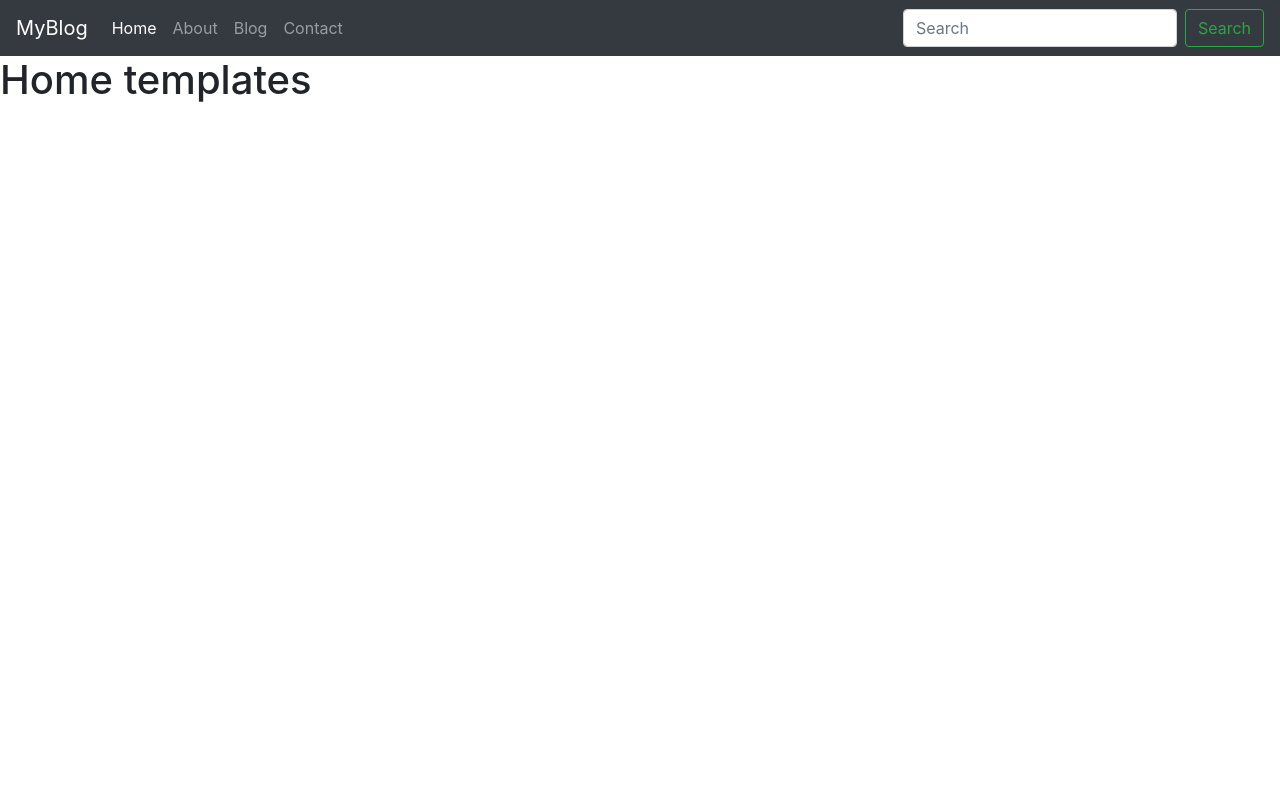
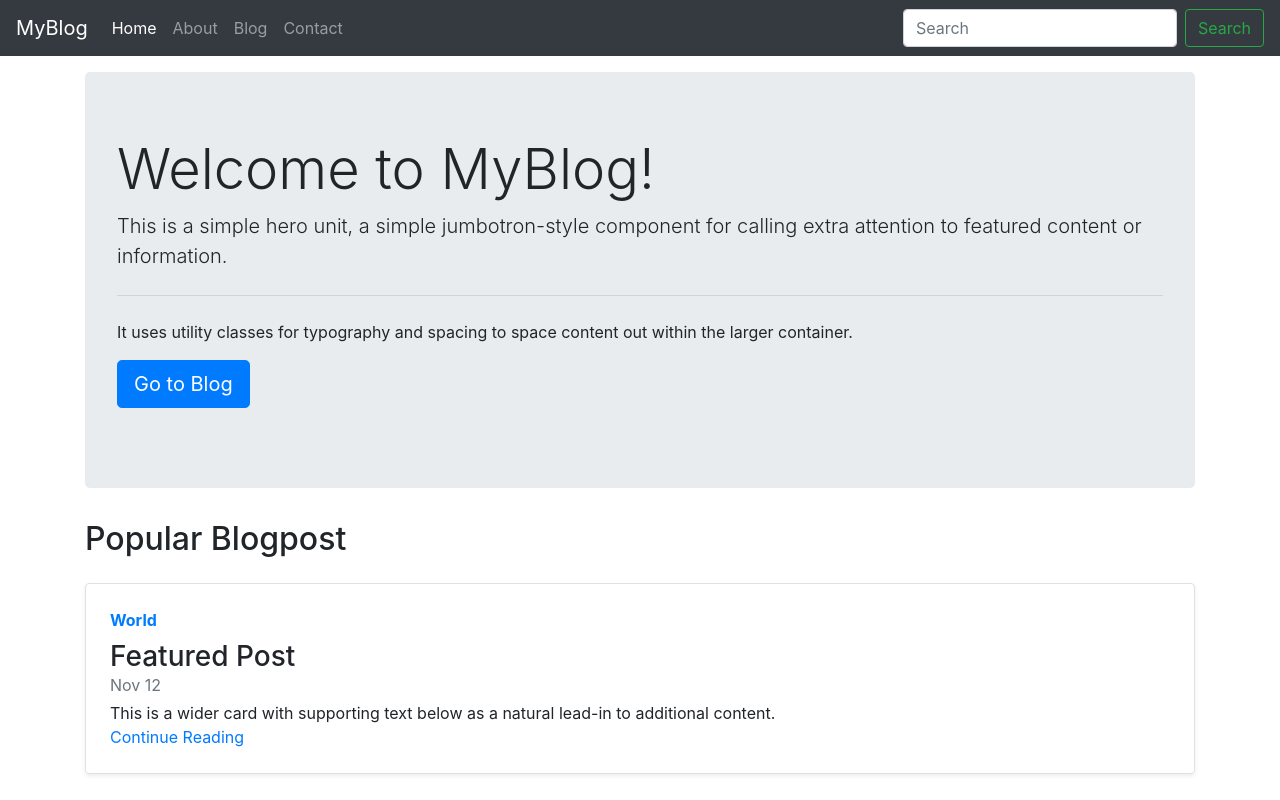
Before and after one commit to er-gagan/My_Blogging_Website_Using_Django, a Django app: page / in a window 1280 px wide. Run offline with Django 3.2, Linux system fonts and the light colour scheme; some libraries are stand-ins or nearby versions.

Commit message:
Creating Blog post Frontend
Creating blogpost frontend and home page design

```diff
--- a/MyBlog/templates/base.html
+++ b/MyBlog/templates/base.html
@@ -23,16 +23,16 @@
 
         <div class="collapse navbar-collapse" id="navbarSupportedContent">
             <ul class="navbar-nav mr-auto">
-                <li class="nav-item active">
+                <li class="nav-item {% block homeactive %} {% endblock homeactive %}">
                     <a class="nav-link" href="/">Home<span class="sr-only">(current)</span></a>
                 </li>
-                <li class="nav-item">
+                <li class="nav-item {% block aboutactive %} {% endblock aboutactive %}">
                     <a class="nav-link" href="/about">About</a>
                 </li>
-                <li class="nav-item">
+                <li class="nav-item {% block blogactive %} {% endblock blogactive %}">
                     <a class="nav-link" href="/blog">Blog</a>
                 </li>
-                <li class="nav-item">
+                <li class="nav-item {% block contactactive %} {% endblock contactactive %}">
                     <a class="nav-link" href="/contact">Contact</a>
                 </li>
             </ul>
--- a/MyBlog/templates/blog/blogPost.html
+++ b/MyBlog/templates/blog/blogPost.html
@@ -3,6 +3,8 @@
 {% block title %}BlogPost
 {% endblock title %}
 
+{% block blogactive %} active {% endblock blogactive %}
+
 {% block body %}
 <h1>blogPost templates</h1>
 {% endblock body %}
--- a/MyBlog/templates/home/about.html
+++ b/MyBlog/templates/home/about.html
@@ -3,6 +3,10 @@
 {% block title %}Home
 {% endblock title %}
 
+
+{% block aboutactive %} active {% endblock aboutactive %}
+
+
 {% block body %}
 <h1>about templates</h1>
 {% endblock body %}
--- a/MyBlog/templates/home/contact.html
+++ b/MyBlog/templates/home/contact.html
@@ -2,6 +2,8 @@
 
 {% block title %}Home
 {% endblock title %}
+
+{% block contactactive %} active {% endblock contactactive %}
 
 {% block body %}
 <div class="container">
--- a/MyBlog/templates/home/home.html
+++ b/MyBlog/templates/home/home.html
@@ -3,6 +3,32 @@
 {% block title %}Home
 {% endblock title %}
 
+{% block homeactive %} active {% endblock homeactive %}
+
 {% block body %}
-<h1>Home templates</h1>
+<div class="container my-3">
+    <div class="jumbotron">
+        <h1 class="display-4">Welcome to MyBlog!</h1>
+        <p class="lead">This is a simple hero unit, a simple jumbotron-style component for calling extra attention to
+            featured content or information.</p>
+        <hr class="my-4">
+        <p>It uses utility classes for typography and spacing to space content out within the larger container.</p>
+        <p class="lead">
+            <a class="btn btn-primary btn-lg" href="/blog" role="button">Go to Blog</a>
+        </p>
+    </div>
+</div>
+
+<div class="container">
+    <h2>Popular Blogpost</h2>
+    <div class="row no-gutters border rounded overflow-hidden flex-md-row my-4 shadow-sm h-md-250 position-relative">
+        <div class="col p-4 d-flex flex-column position-static">
+            <strong class="d-inline-block mb-2 text-primary">World</strong>
+            <h3 class="mb-0">Featured Post</h3>
+            <div class="mb-1 text-muted">Nov 12</div>
+            <p class="card-text mb-auto">This is a wider card with supporting text below as a natural lead-in to additional content.</p>
+            <a href="#" class="stretched-link">Continue Reading</a>
+        </div>
+    </div>
+</div>
 {% endblock body %}
```
Also changed, not shown: MyBlog/templates/blog/blogHome.html (+16 -1 lines).
